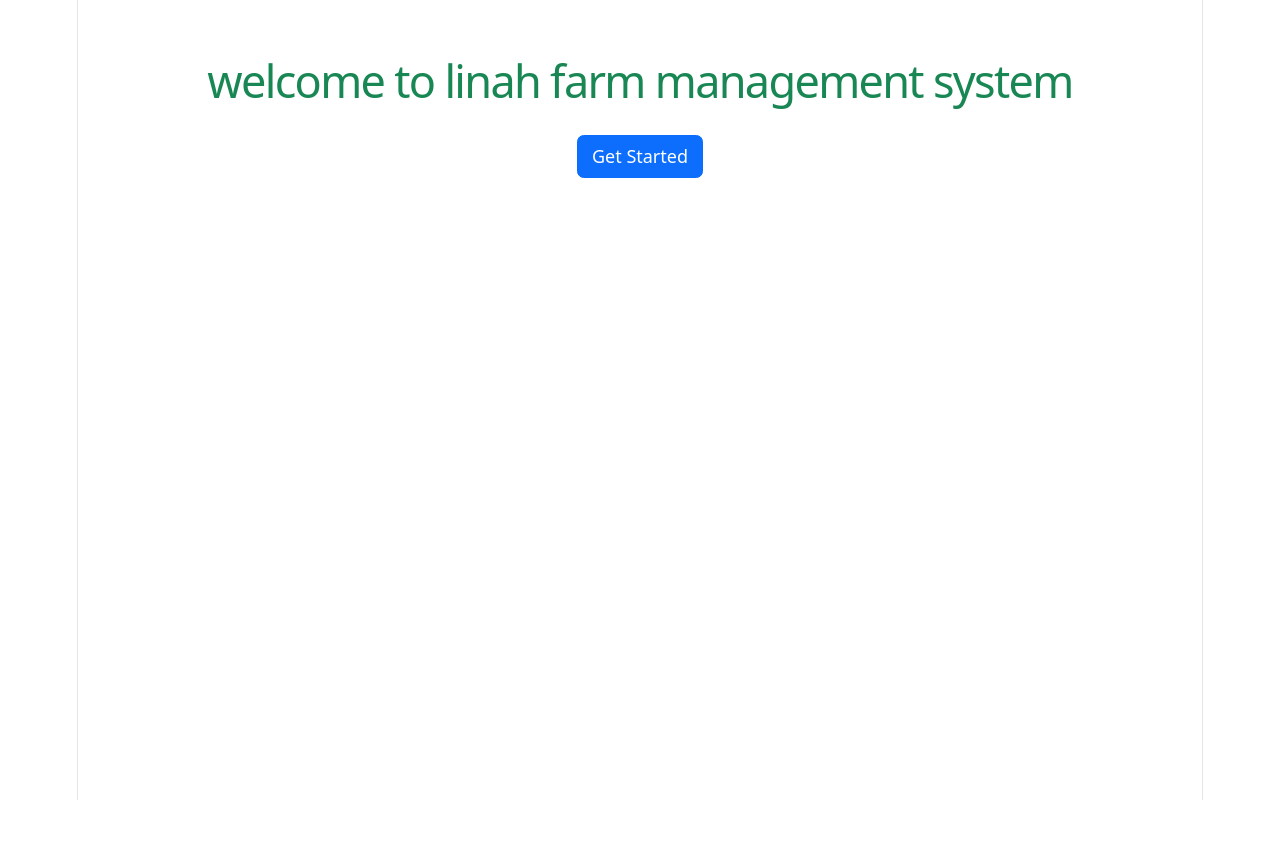
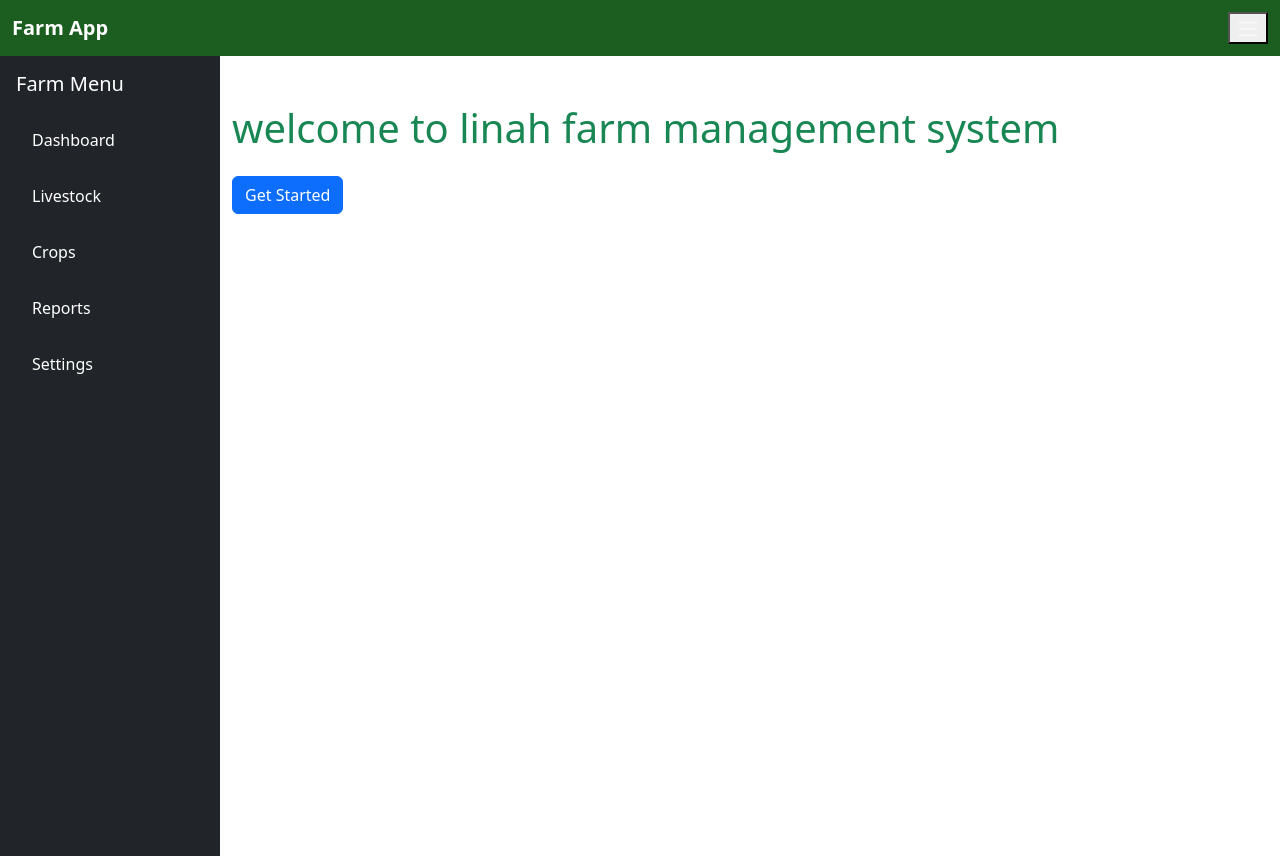
Before and after one commit to samuelM25/Farm-management-system, a React (Vite) app: page / in a window 1280 px wide. Before the commit the page ends 800 px from the top, so only its background shows below. Built offline with nearby package versions, Linux system fonts and the light colour scheme.

Commit message:
building navbar and sidebar

```diff
--- a/package.json
+++ b/package.json
@@ -16,6 +16,7 @@
     "react": "^19.2.7",
     "react-chartjs-2": "^5.3.1",
     "react-dom": "^19.2.7",
+    "react-icons": "^5.7.0",
     "react-router-dom": "^7.18.1"
   },
   "devDependencies": {
--- a/src/App.jsx
+++ b/src/App.jsx
@@ -3,10 +3,20 @@ import reactLogo from './assets/react.svg'
 import viteLogo from './assets/vite.svg'
 import heroImg from './assets/hero.png'
 import './App.css'
+import Navbar from'./components/Navbar/Navbar.jsx'
+import Sidebar from'./components/Sidebar/Sidebar.jsx'
 
 function App() {
 
 return(
+  <>
+  <div className='d-flex flex-column vh-100'>
+   <Navbar />
+
+    <div className='d-flex flex-grow-1'>
+     <Sidebar/>
+
+
      <div className='container mt-5'>
        <h1 className='text-success'>
        welcome to linah farm management system
@@ -15,6 +25,9 @@ return(
        <button className='btn btn-primary mt-3'>
         Get Started</button>
      </div>
+    </div>
+  </div>
+  </>
 )
 }
 
--- /dev/null
+++ b/src/components/Navbar/Navbar.jsx
@@ -0,0 +1,39 @@
+function Navbar(){
+    return(
+    <nav className="navbar navbar-lg navbar-dark "
+    style={{backgroundColor: "#1B5E20"}}>
+
+        <div className="container-fluid">
+            <a  className="navbar-brand fw-bold" href="">
+                Farm App
+            </a>
+
+            <button className="navbar-toggle" type="button" data-bs-toggle="collapse" data-bs-target="#navbarNav">
+                <span className="navbar-toggler-icon"></span>
+            </button>
+
+             <div className="collapse navbar-collapse">
+                <ul className="navbar-nav ms-auto">
+                    <li className="nav-item">
+                        <a className="nav-link active" href="">
+                            DASHBOARD
+                        </a>
+                    </li>
+                    <li className="nav-item">
+                        <a className="nav-link active" href="">
+                            Nottifications
+                        </a>
+                    </li>
+                    <li className="nav-item">
+                        <a className="nav-link active" href="">
+                            Profile
+                        </a>
+                    </li>
+                </ul>
+             </div>
+        </div>
+    </nav>
+    );
+}
+
+export default Navbar;
--- /dev/null
+++ b/src/components/Sidebar/Sidebar.jsx
@@ -0,0 +1,48 @@
+function Sidebar(){
+    return(
+
+        <div className="sidebar  bg-dark text-white vh-100 p-3"
+         style={{backgroundColor: '#263238',
+            width:'260px'
+         }}>
+            <h5 className="mb-4">
+                Farm Menu
+            </h5>
+
+            <ul className="nav flex-column list-unstyled">
+                <li className="nav-item mb-3">
+                    <a className="nav-link text-white active" href="">
+                        Dashboard
+                    </a>
+                </li>
+
+                <li className="nav-item mb-3">
+                    <a className="nav-link text-white active" href="">
+                        Livestock
+                    </a>
+                </li>
+
+                <li className="nav-item mb-3">
+                    <a className="nav-link text-white active" href="">
+                        Crops
+                    </a>
+                </li>
+
+                <li className="nav-item mb-3">
+                    <a className="nav-link text-white active" href="">
+                        Reports
+                    </a>
+                </li>
+
+                <li className="nav-item mb-3">
+                    <a className="nav-link text-white active" href="">
+                        Settings
+                    </a>
+                </li>
+            </ul>
+        </div>
+
+    );
+}
+
+export default Sidebar;
--- a/src/index.css
+++ b/src/index.css
@@ -1,111 +1,17 @@
-:root {
-  --text: #6b6375;
-  --text-h: #08060d;
-  --bg: #fff;
-  --border: #e5e4e7;
-  --code-bg: #f4f3ec;
-  --accent: #aa3bff;
-  --accent-bg: rgba(170, 59, 255, 0.1);
-  --accent-border: rgba(170, 59, 255, 0.5);
-  --social-bg: rgba(244, 243, 236, 0.5);
-  --shadow:
-    rgba(0, 0, 0, 0.1) 0 10px 15px -3px, rgba(0, 0, 0, 0.05) 0 4px 6px -2px;
-
-  --sans: system-ui, 'Segoe UI', Roboto, sans-serif;
-  --heading: system-ui, 'Segoe UI', Roboto, sans-serif;
-  --mono: ui-monospace, Consolas, monospace;
-
-  font: 18px/145% var(--sans);
-  letter-spacing: 0.18px;
-  color-scheme: light dark;
-  color: var(--text);
-  background: var(--bg);
-  font-synthesis: none;
-  text-rendering: optimizeLegibility;
-  -webkit-font-smoothing: antialiased;
-  -moz-osx-font-smoothing: grayscale;
-
-  @media (max-width: 1024px) {
-    font-size: 16px;
-  }
+html,
+body,
+#root {
+  height: 100%;
+  margin: 0;
+  padding: 0;
 }
 
-@media (prefers-color-scheme: dark) {
-  :root {
-    --text: #9ca3af;
-    --text-h: #f3f4f6;
-    --bg: #16171d;
-    --border: #2e303a;
-    --code-bg: #1f2028;
-    --accent: #c084fc;
-    --accent-bg: rgba(192, 132, 252, 0.15);
-    --accent-border: rgba(192, 132, 252, 0.5);
-    --social-bg: rgba(47, 48, 58, 0.5);
-    --shadow:
-      rgba(0, 0, 0, 0.4) 0 10px 15px -3px, rgba(0, 0, 0, 0.25) 0 4px 6px -2px;
-  }
 
-  #social .button-icon {
-    filter: invert(1) brightness(2);
-  }
+body {
+  font-family: Arial, Helvetica, sans-serif;
 }
 
-body {
-  margin: 0;
-}
 
-#root {
-  width: 1126px;
-  max-width: 100%;
-  margin: 0 auto;
-  text-align: center;
-  border-inline: 1px solid var(--border);
-  min-height: 100svh;
-  display: flex;
-  flex-direction: column;
+* {
   box-sizing: border-box;
 }
-
-h1,
-h2 {
-  font-family: var(--heading);
-  font-weight: 500;
-  color: var(--text-h);
-}
-
-h1 {
-  font-size: 56px;
-  letter-spacing: -1.68px;
-  margin: 32px 0;
-  @media (max-width: 1024px) {
-    font-size: 36px;
-    margin: 20px 0;
-  }
-}
-h2 {
-  font-size: 24px;
-  line-height: 118%;
-  letter-spacing: -0.24px;
-  margin: 0 0 8px;
-  @media (max-width: 1024px) {
-    font-size: 20px;
-  }
-}
-p {
-  margin: 0;
-}
-
-code,
-.counter {
-  font-family: var(--mono);
-  display: inline-flex;
-  border-radius: 4px;
-  color: var(--text-h);
-}
-
-code {
-  font-size: 15px;
-  line-height: 135%;
-  padding: 4px 8px;
-  background: var(--code-bg);
-}
```
Also changed, not shown: 1 other file (tests, documents, lock files or other folders). Lines whose indentation alone changed are shown as unchanged.
